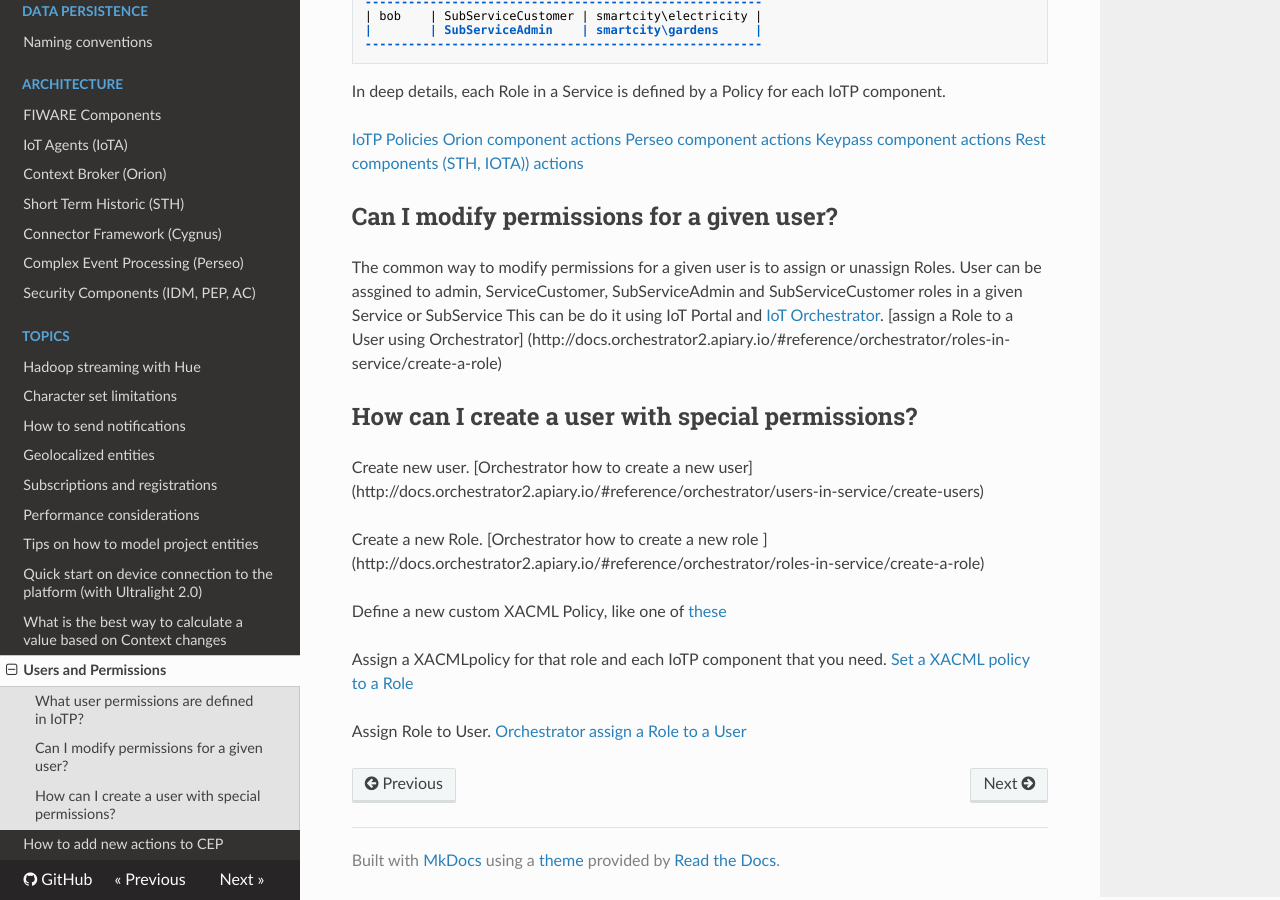
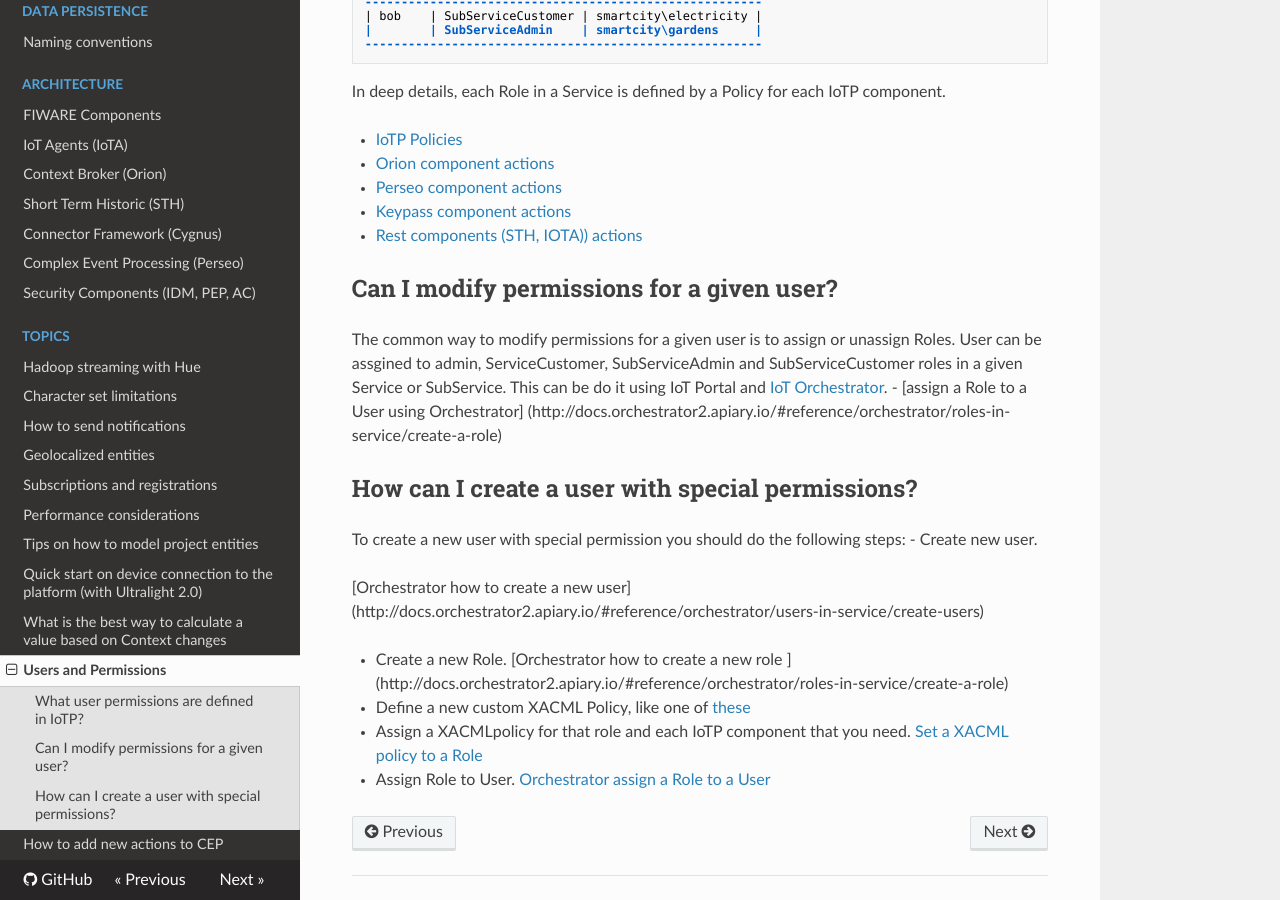
Before and after one commit to telefonicaid/thinking-cities, an MkDocs documentation site: the page built from docs/topics/user_permissions.md, in a window 1280 px wide and 900 px high, scrolled down 788 px. Built offline with MkDocs 1.6.1, drawn with Linux system fonts in a browser that asks for light colours; nearby versions of some CDN libraries; old or Windows-style settings are respelled for this version of MkDocs.

Commit message:
add bullets

```diff
--- a/docs/topics/user_permissions.md
+++ b/docs/topics/user_permissions.md
@@ -38,30 +38,32 @@ of do some actions or not.
 
 In deep details, each Role in a Service is defined by a Policy for each IoTP component.
 
-[IoTP Policies](https://github.com/telefonicaid/orchestrator/tree/master/src/orchestrator/core/policies)
-[Orion component actions](https://github.com/telefonicaid/fiware-pep-steelskin#-rules-to-determine-the-context-broker-action-from-the-request)
-[Perseo component actions](https://github.com/telefonicaid/fiware-pep-steelskin#-rules-to-determine-the-perseo-cep-action-from-the-request)
-[Keypass component actions](https://github.com/telefonicaid/fiware-pep-steelskin#rulesKeypass)
-[Rest components (STH, IOTA)) actions](https://github.com/telefonicaid/fiware-pep-steelskin#generic-rest-middleware)
+- [IoTP Policies](https://github.com/telefonicaid/orchestrator/tree/master/src/orchestrator/core/policies)
+- [Orion component actions](https://github.com/telefonicaid/fiware-pep-steelskin#-rules-to-determine-the-context-broker-action-from-the-request)
+- [Perseo component actions](https://github.com/telefonicaid/fiware-pep-steelskin#-rules-to-determine-the-perseo-cep-action-from-the-request)
+- [Keypass component actions](https://github.com/telefonicaid/fiware-pep-steelskin#rulesKeypass)
+- [Rest components (STH, IOTA)) actions](https://github.com/telefonicaid/fiware-pep-steelskin#generic-rest-middleware)
 
 ## Can I modify permissions for a given user?
 The common way to modify permissions for a given user is to assign or unassign Roles.
-User can be assgined to admin, ServiceCustomer, SubServiceAdmin and SubServiceCustomer roles in a given Service or SubService
+User can be assgined to admin, ServiceCustomer, SubServiceAdmin and SubServiceCustomer roles in a given Service or SubService.
 This can be do it using IoT Portal and [IoT Orchestrator](http://docs.orchestrator2.apiary.io).
-[assign a Role to a User using Orchestrator] (http://docs.orchestrator2.apiary.io/#reference/orchestrator/roles-in-service/create-a-role)
+- [assign a Role to a User using Orchestrator] (http://docs.orchestrator2.apiary.io/#reference/orchestrator/roles-in-service/create-a-role)
 
 
 ## How can I create a user with special permissions?
-Create new user.
+To create a new user with special permission you should do the following steps:
+- Create new user.
+
 [Orchestrator how to create a new user] (http://docs.orchestrator2.apiary.io/#reference/orchestrator/users-in-service/create-users)
 
-Create a new Role.
+- Create a new Role.
 [Orchestrator how to create a new role ] (http://docs.orchestrator2.apiary.io/#reference/orchestrator/roles-in-service/create-a-role)
 
-Define a new custom XACML Policy, like one of [these](https://github.com/telefonicaid/orchestrator/tree/master/src/orchestrator/core/policies)
+- Define a new custom XACML Policy, like one of [these](https://github.com/telefonicaid/orchestrator/tree/master/src/orchestrator/core/policies)
 
-Assign a XACMLpolicy for that role and each IoTP component that you need.
+- Assign a XACMLpolicy for that role and each IoTP component that you need.
 [Set a XACML policy to a Role](http://docs.orchestrator2.apiary.io/#reference/orchestrator/role-in-service/set-xacml-policy-role)
 
-Assign Role to User.
+- Assign Role to User.
 [Orchestrator assign a Role to a User](http://docs.orchestrator2.apiary.io/#reference/orchestrator/role-assigment/assign-role-to-user)
```
